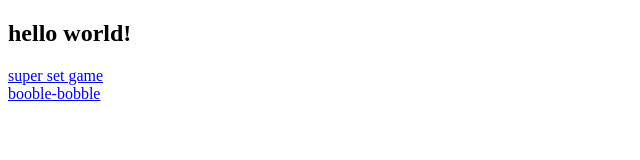
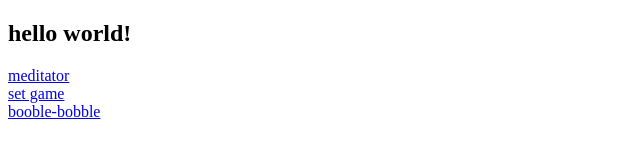
Before and after one commit to hamsternipples/hamsternipples.github.io, a plain HTML site: page index.html in a window 1280 px wide. Shown: the whole page, without its empty margins (0-640 px from the left). Drawn offline with Linux system fonts and the light colour scheme.

Commit message:
meditator testing

```diff
--- a/index.html
+++ b/index.html
@@ -6,7 +6,8 @@
 	</head>
   <body>
 		<h2>hello world!</h2>
-		<div><a href="/set-game">super set game</a></div>
+    <div><a href="/meditator">meditator</a></div>
+		<div><a href="/set-game">set game</a></div>
 		<div><a href="/booble-bobble">booble-bobble</a></div>
 	</body>
 </html>
```
